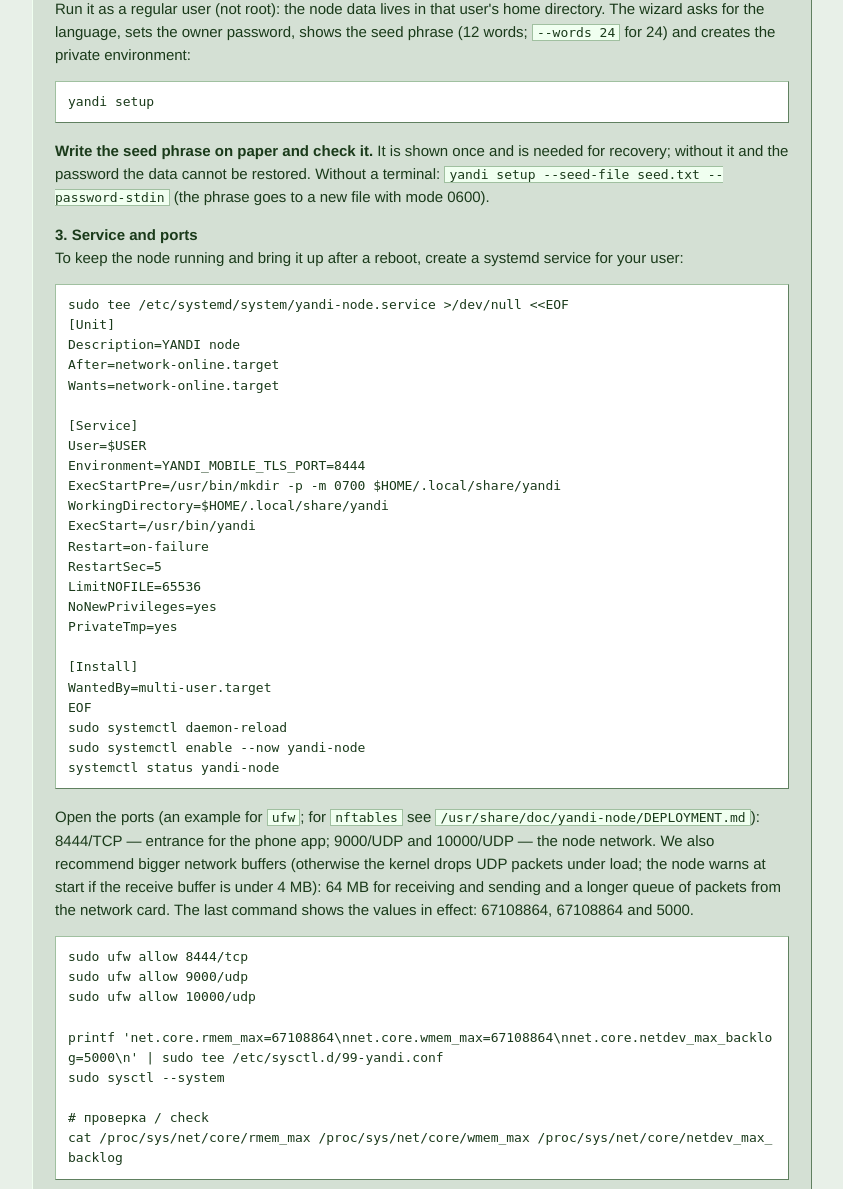
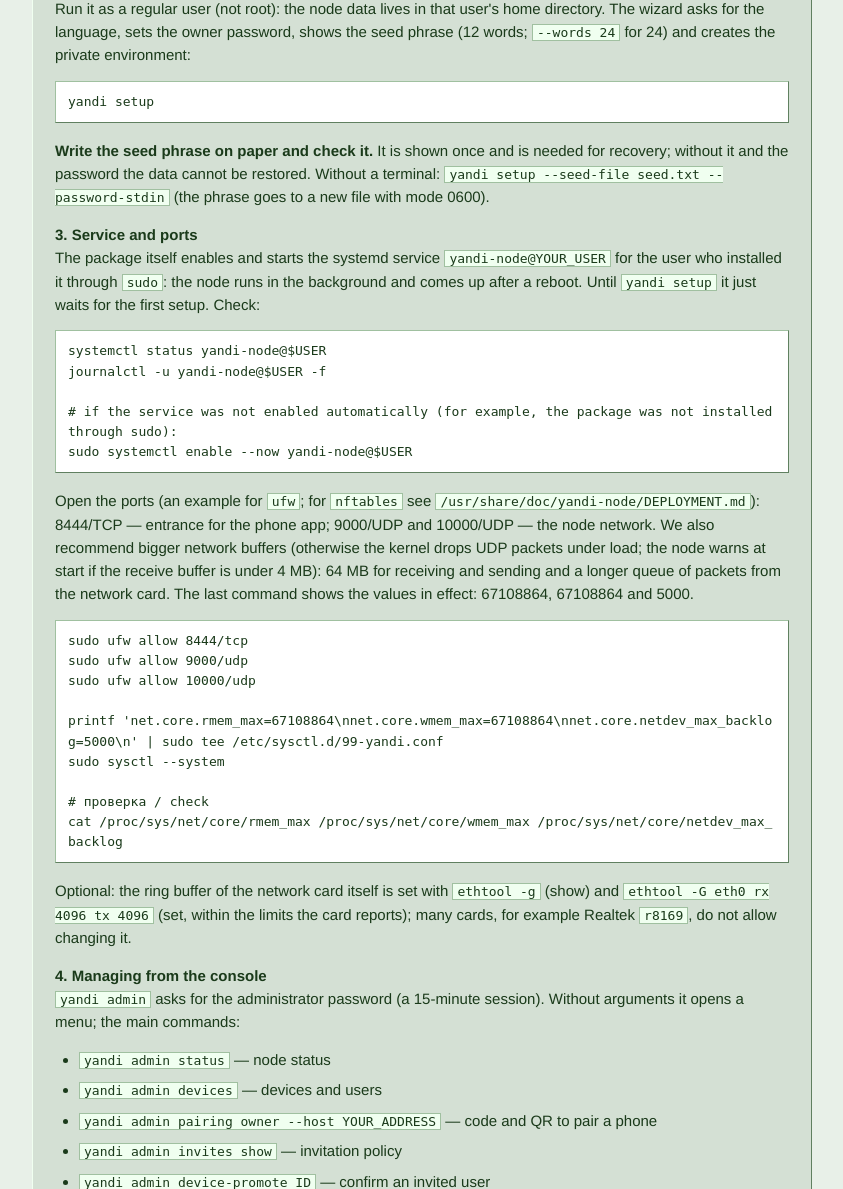
Before and after one commit to ispolkom/node, a PHP site: page /network/downloads/debian/index.php in a window 1280 px wide. Shown: the part 2175-3364 px from the top of the page, without its empty margins (132-975 px from the left). Run offline with PHP 8.4, Linux system fonts and the light colour scheme.

Commit message:
feat(deb): пакет узла сам включает и запускает службу yandi-node@ПОЛЬЗОВАТЕЛЬ при первой установке (шаблон unit, postinst, prerm); инструкции сайта и DEPLOYMENT.md
Co-Authored-By: Claude Sonnet 5.5 <noreply@anthropic.com>

```diff
--- a/deploy/site/yandi.su/includes/cli_guide.php
+++ b/deploy/site/yandi.su/includes/cli_guide.php
@@ -2,39 +2,14 @@
 // Общий блок «Сервер без оболочки (консоль)» для страниц Debian и Ubuntu (русский и английский). Правится в одном месте.
 function yandi_cli_guide(string $lang): void {
     $ru = $lang === 'ru';
-    $unit = <<<'UNIT'
-sudo tee /etc/systemd/system/yandi-node.service >/dev/null <<EOF
-[Unit]
-Description=YANDI node
-After=network-online.target
-Wants=network-online.target
-
-[Service]
-User=$USER
-Environment=YANDI_MOBILE_TLS_PORT=8444
-ExecStartPre=/usr/bin/mkdir -p -m 0700 $HOME/.local/share/yandi
-WorkingDirectory=$HOME/.local/share/yandi
-ExecStart=/usr/bin/yandi
-Restart=on-failure
-RestartSec=5
-LimitNOFILE=65536
-NoNewPrivileges=yes
-PrivateTmp=yes
-
-[Install]
-WantedBy=multi-user.target
-EOF
-sudo systemctl daemon-reload
-sudo systemctl enable --now yandi-node
-systemctl status yandi-node
-UNIT;
+    $unit = "systemctl status yandi-node@\$USER\njournalctl -u yandi-node@\$USER -f\n\n# ".($ru ? 'если служба не включилась сама (например, пакет ставили не через sudo):' : 'if the service was not enabled automatically (for example, the package was not installed through sudo):')."\nsudo systemctl enable --now yandi-node@\$USER";
     $t = $ru ? [
         'h' => 'Сервер без оболочки (только консоль)',
         'lead' => 'Оболочка (окно) не обязательна: узел полностью настраивается и управляется из терминала. Так обычно ставят узел на сервер.',
         's1' => 'Установка только узла', 'p1' => 'Скачайте только <code>yandi-node_*.deb</code> (пакет оболочки <code>yandi-desktop</code> нужен лишь для окна управления) и установите:',
         's2' => 'Первая настройка', 'p2' => 'Запускайте от обычного пользователя (не от root): данные узла лежат в его домашней папке. Мастер спросит язык, задаст пароль владельца, покажет сид-фразу (12 слов; <code>--words 24</code> для 24) и создаст закрытую среду:',
         'w2' => '<strong>Запишите сид-фразу на бумагу и проверьте.</strong> Она показывается один раз и нужна для восстановления; без неё и пароля данные не вернуть. Без терминала: <code>yandi setup --seed-file seed.txt --password-stdin</code> (фраза пишется в новый файл с правами 0600).',
-        's3' => 'Служба и порты', 'p3' => 'Чтобы узел работал сам и поднимался после перезагрузки, создайте службу systemd для вашего пользователя:',
+        's3' => 'Служба и порты', 'p3' => 'Пакет сам включает и запускает службу systemd <code>yandi-node@ВАШ_ПОЛЬЗОВАТЕЛЬ</code> для пользователя, который ставил пакет через <code>sudo</code>: узел работает в фоне и поднимается после перезагрузки. До <code>yandi setup</code> он просто ждёт первой настройки. Проверить:',
         'p3b' => 'Откройте порты (пример для <code>ufw</code>; для <code>nftables</code> см. <code>/usr/share/doc/yandi-node/DEPLOYMENT.md</code>): 8444/TCP — вход для приложения на телефоне; 9000/UDP и 10000/UDP — сеть узлов. Рекомендуем также расширить сетевые буферы (иначе под нагрузкой ядро теряет UDP-пакеты; при старте узел предупреждает, если буфер приёма меньше 4 МБ): по 64 МБ на приём и отправку и более длинную очередь пакетов от сетевой карты. Последняя команда покажет действующие значения: 67108864, 67108864 и 5000.',
         'n3' => 'По желанию: кольцевой буфер самой сетевой карты задаётся командами <code>ethtool -g</code> (показать) и <code>ethtool -G eth0 rx 4096 tx 4096</code> (в пределах, которые сообщает карта); у многих карт, например Realtek <code>r8169</code>, его менять нельзя.',
         's4' => 'Управление из консоли', 'p4' => 'Команда <code>yandi admin</code> спрашивает пароль администратора (сеанс 15 минут). Без аргументов открывает меню; основные команды:',
@@ -49,7 +24,7 @@ UNIT;
         's1' => 'Install the node only', 'p1' => 'Download only <code>yandi-node_*.deb</code> (the <code>yandi-desktop</code> package is needed just for the management window) and install it:',
         's2' => 'First setup', 'p2' => 'Run it as a regular user (not root): the node data lives in that user\'s home directory. The wizard asks for the language, sets the owner password, shows the seed phrase (12 words; <code>--words 24</code> for 24) and creates the private environment:',
         'w2' => '<strong>Write the seed phrase on paper and check it.</strong> It is shown once and is needed for recovery; without it and the password the data cannot be restored. Without a terminal: <code>yandi setup --seed-file seed.txt --password-stdin</code> (the phrase goes to a new file with mode 0600).',
-        's3' => 'Service and ports', 'p3' => 'To keep the node running and bring it up after a reboot, create a systemd service for your user:',
+        's3' => 'Service and ports', 'p3' => 'The package itself enables and starts the systemd service <code>yandi-node@YOUR_USER</code> for the user who installed it through <code>sudo</code>: the node runs in the background and comes up after a reboot. Until <code>yandi setup</code> it just waits for the first setup. Check:',
         'p3b' => 'Open the ports (an example for <code>ufw</code>; for <code>nftables</code> see <code>/usr/share/doc/yandi-node/DEPLOYMENT.md</code>): 8444/TCP — entrance for the phone app; 9000/UDP and 10000/UDP — the node network. We also recommend bigger network buffers (otherwise the kernel drops UDP packets under load; the node warns at start if the receive buffer is under 4 MB): 64 MB for receiving and sending and a longer queue of packets from the network card. The last command shows the values in effect: 67108864, 67108864 and 5000.',
         'n3' => 'Optional: the ring buffer of the network card itself is set with <code>ethtool -g</code> (show) and <code>ethtool -G eth0 rx 4096 tx 4096</code> (set, within the limits the card reports); many cards, for example Realtek <code>r8169</code>, do not allow changing it.',
         's4' => 'Managing from the console', 'p4' => '<code>yandi admin</code> asks for the administrator password (a 15-minute session). Without arguments it opens a menu; the main commands:',
```
Also changed, not shown: DEPLOYMENT.md (+6 -8 lines), README.md, 4 other files.
